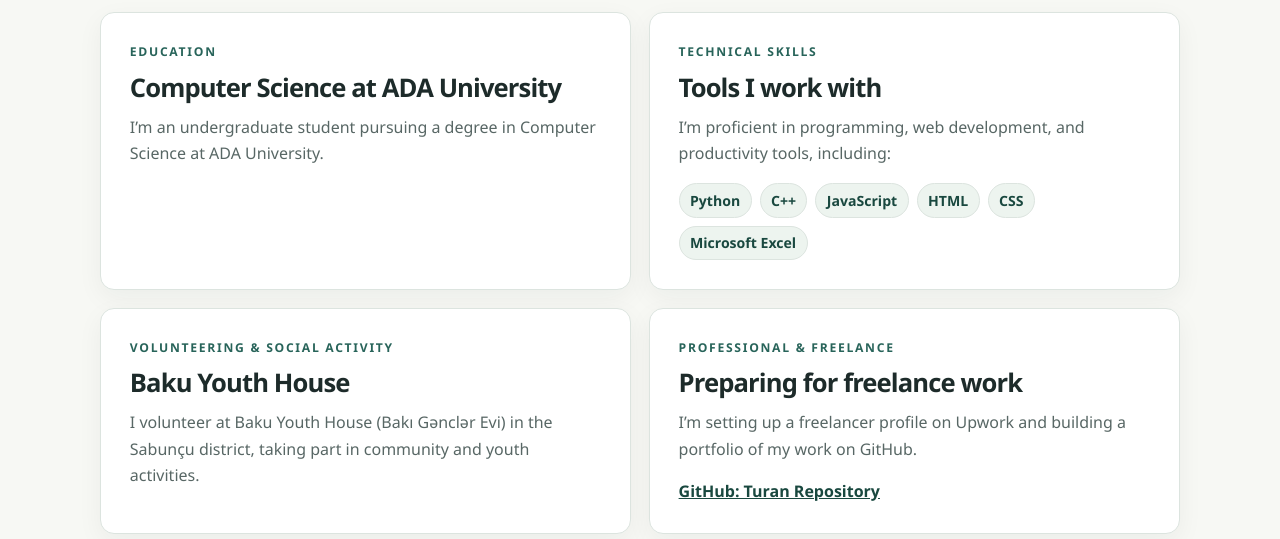
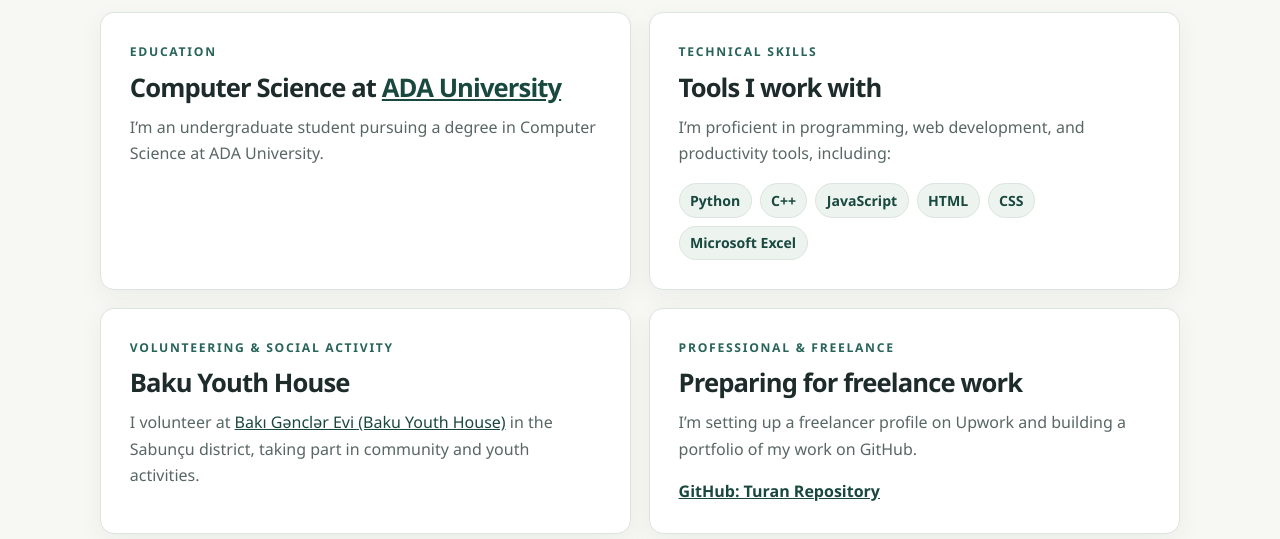
Before and after one commit to turan1003996/Project4, a plain HTML site: page career.html in a window 1280 px wide. Shown: the part 373-912 px from the top of the page. Drawn offline with Linux system fonts and the light colour scheme.

Commit message:
Add career page content and styling

```diff
--- a/career.html
+++ b/career.html
@@ -41,7 +41,10 @@
         <div class="career-grid">
           <article class="career-card">
             <p class="eyebrow">Education</p>
-            <h2>Computer Science at ADA University</h2>
+            <h2>
+              Computer Science at
+              <a href="https://www.ada.edu.az/en" target="_blank" rel="noopener">ADA University</a>
+            </h2>
             <p>
               I’m an undergraduate student pursuing a degree in Computer
               Science at ADA University.
@@ -69,8 +72,9 @@
             <p class="eyebrow">Volunteering &amp; social activity</p>
             <h2>Baku Youth House</h2>
             <p>
-              I volunteer at Baku Youth House (Bakı Gənclər Evi) in the
-              Sabunçu district, taking part in community and youth activities.
+              I volunteer at
+              <a href="https://www.mys.gov.az/az/gencler/gencler-evi/obyektler/gencler-evleri/baki-gencler-merkezi" target="_blank" rel="noopener">Bakı Gənclər Evi (Baku Youth House)</a>
+              in the Sabunçu district, taking part in community and youth activities.
             </p>
           </article>
 
```
Also changed, not shown: about.html (+1 -1 lines), index.html (+1 -1 lines).
